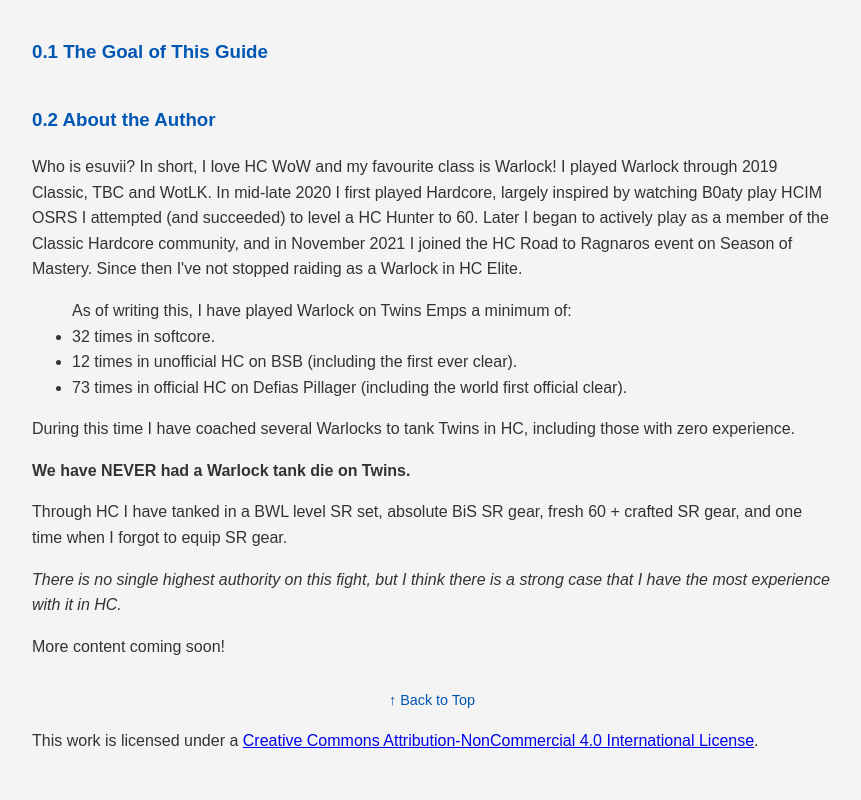
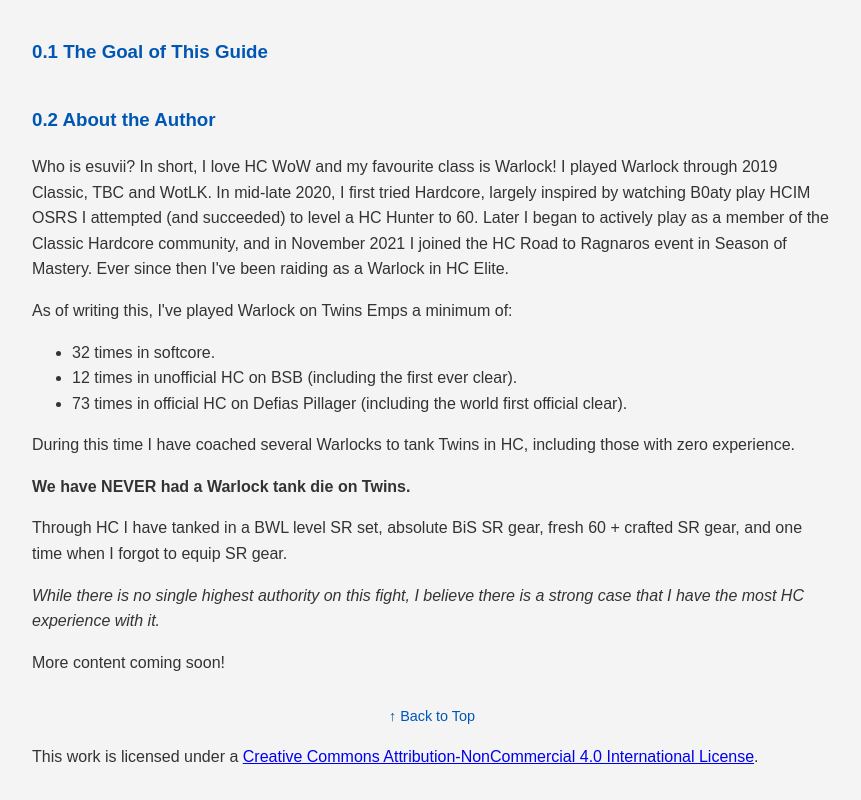
Before and after one commit to esuvii/esuvii, a plain HTML site: page index.html in a window 1280 px wide. Shown: the part 1613-2413 px from the top of the page, without its empty margins (208-1069 px from the left). Drawn offline with Linux system fonts and the light colour scheme.

Commit message:
preface update: small about the author tweaks

```diff
--- a/index.html
+++ b/index.html
@@ -60,8 +60,9 @@
         <h2>0. Preface</h2>
         <h3 id="preface-goal">0.1 The Goal of This Guide</h3>
         <h3 id="preface-about">0.2 About the Author</h3>
-        <p>Who is esuvii? In short, I love HC WoW and my favourite class is Warlock! I played Warlock through 2019 Classic, TBC and WotLK. In mid-late 2020 I first played Hardcore, largely inspired by watching B0aty play HCIM OSRS I attempted (and succeeded) to level a HC Hunter to 60. Later I began to actively play as a member of the Classic Hardcore community, and in November 2021 I joined the HC Road to Ragnaros event on Season of Mastery. Since then I've not stopped raiding as a Warlock in HC Elite.</p>
-        <ul> As of writing this, I have played Warlock on Twins Emps a minimum of:
+        <p>Who is esuvii? In short, I love HC WoW and my favourite class is Warlock! I played Warlock through 2019 Classic, TBC and WotLK. In mid-late 2020, I first tried Hardcore, largely inspired by watching B0aty play HCIM OSRS I attempted (and succeeded) to level a HC Hunter to 60. Later I began to actively play as a member of the Classic Hardcore community, and in November 2021 I joined the HC Road to Ragnaros event in Season of Mastery. Ever since then I've been raiding as a Warlock in HC Elite.</p>
+        <p>As of writing this, I've played Warlock on Twins Emps a minimum of:</p>
+        <ul>
         	<li>32 times in softcore.</li>
         	<li>12 times in unofficial HC on BSB (including the first ever clear).</li>
         	<li>73 times in official HC on Defias Pillager (including the world first official clear).</li>
@@ -69,7 +70,7 @@
         <p>During this time I have coached several Warlocks to tank Twins in HC, including those with zero experience.</p>
         <p><strong>We have NEVER had a Warlock tank die on Twins.</strong></p>
         <p>Through HC I have tanked in a BWL level SR set, absolute BiS SR gear, fresh 60 + crafted SR gear, and one time when I forgot to equip SR gear.</p>
-        <p><em>There is no single highest authority on this fight, but I think there is a strong case that I have the most experience with it in HC.</em></p>
+        <p><em>While there is no single highest authority on this fight, I believe there is a strong case that I have the most HC experience with it.</em></p>
 
     </section>
 
```
